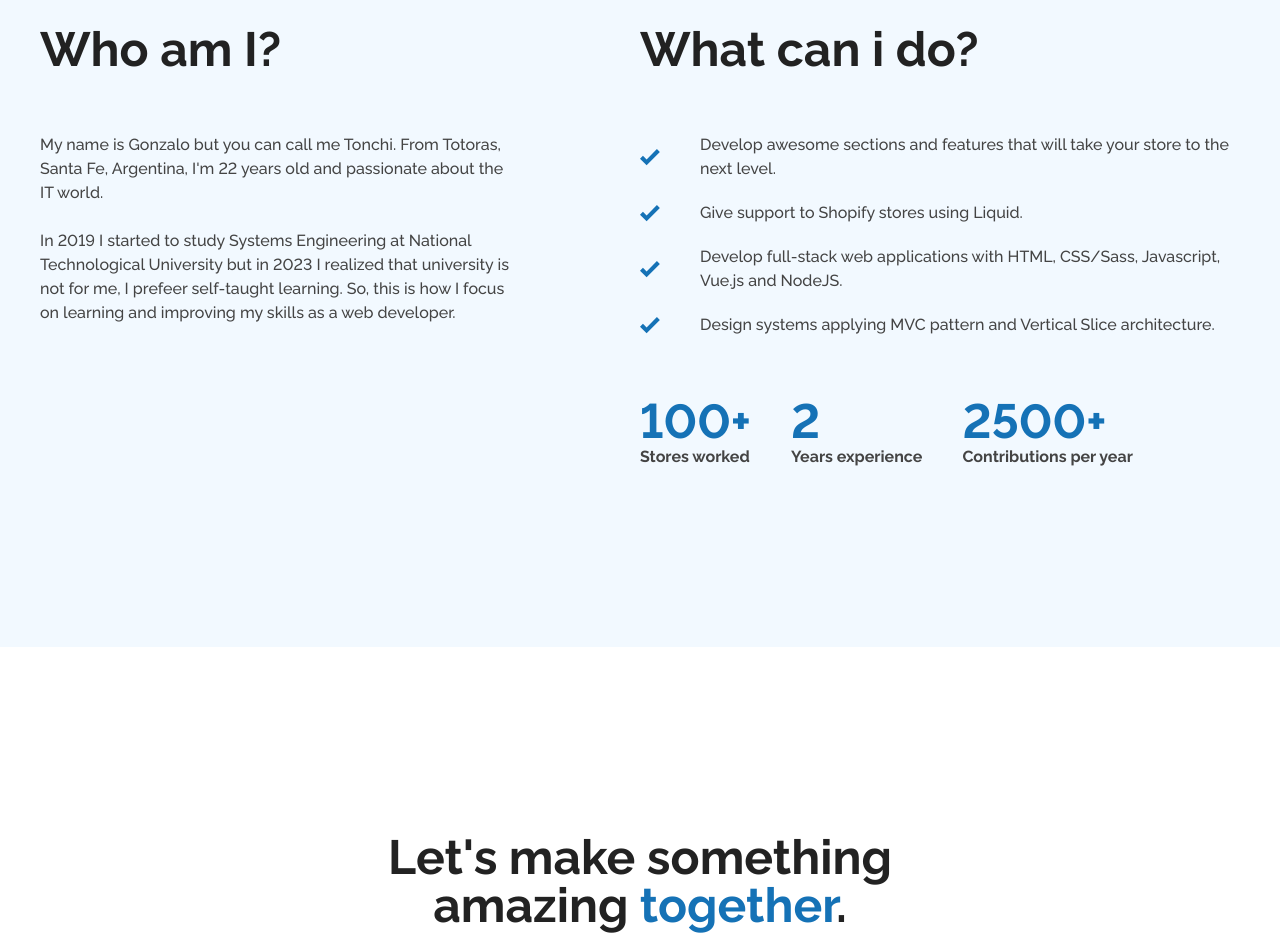
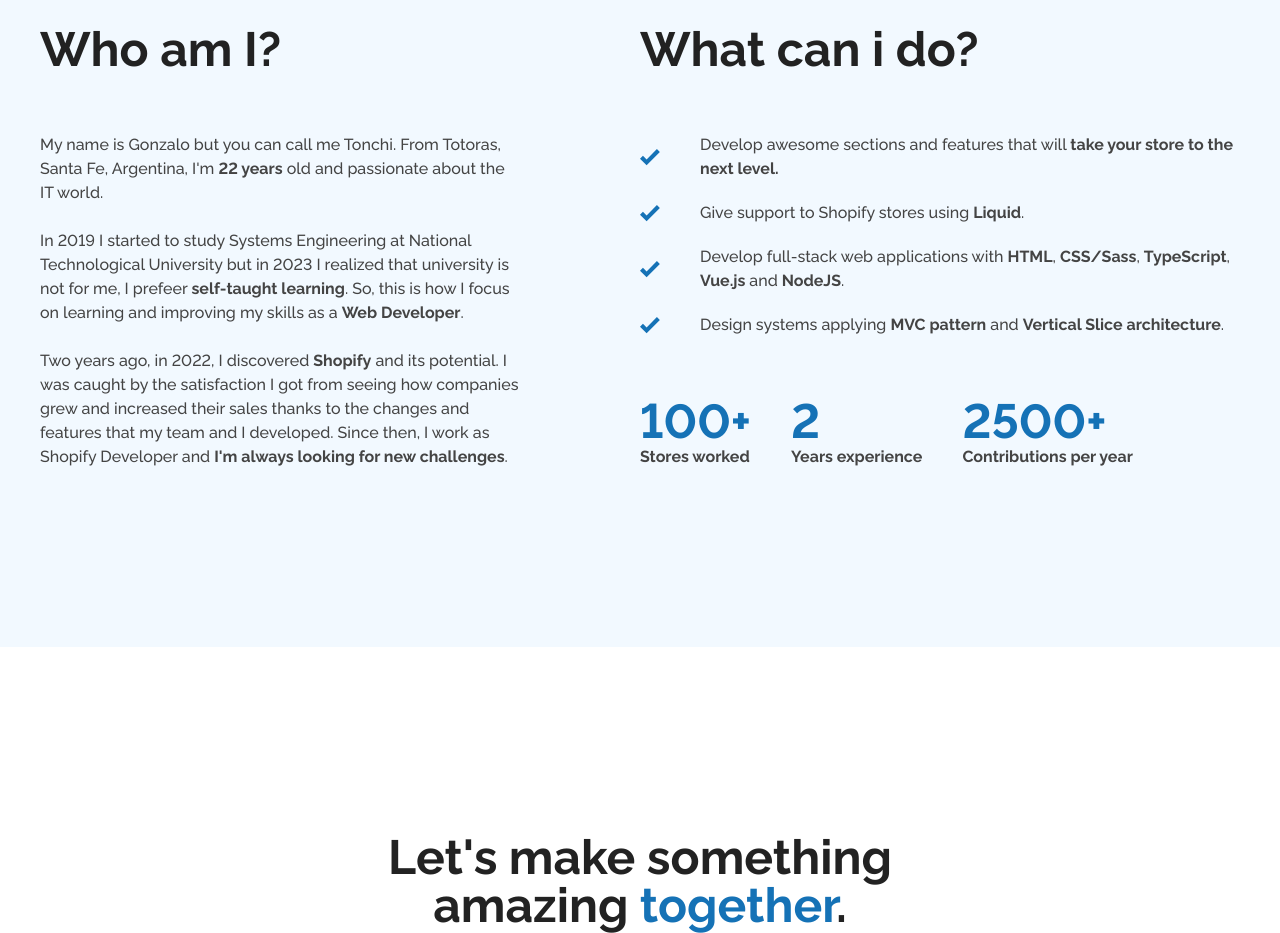
Before and after one commit to tonchiserra/portfolio-web, a Vue app: page / in a window 1280 px wide. Shown: the part 2360-3293 px from the top of the page. Built offline with nearby package versions, Linux system fonts and the light colour scheme.

Commit message:
update about

```diff
--- a/src/components/About.vue
+++ b/src/components/About.vue
@@ -8,19 +8,21 @@
       <div class="left">
         <h3>Who am I?</h3>
         <p>
-          My name is Gonzalo but you can call me Tonchi. From Totoras, Santa Fe, Argentina, I'm 22 years old and passionate about the IT world.
+          My name is Gonzalo but you can call me Tonchi. From Totoras, Santa Fe, Argentina, I'm <strong>22 years</strong> old and passionate about the IT world.
           <br><br>
-          In 2019 I started to study Systems Engineering at National Technological University but in 2023 I realized that university is not for me, I prefeer self-taught learning. So, this is how I focus on learning and improving my skills as a web developer.
+          In 2019 I started to study Systems Engineering at National Technological University but in 2023 I realized that university is not for me, I prefeer <strong>self-taught learning</strong>. So, this is how I focus on learning and improving my skills as a <strong>Web Developer</strong>.
+          <br><br>
+          Two years ago, in 2022, I discovered <strong>Shopify</strong> and its potential. I was caught by the satisfaction I got from seeing how companies grew and increased their sales thanks to the changes and features that my team and I developed. Since then, I work as Shopify Developer and <strong>I'm always looking for new challenges</strong>.
         </p>
       </div>
 
       <div class="right">
         <h3>What can i do?</h3>
         <div class="items">
-          <Item>Develop awesome sections and features that will take your store to the next level.</Item>
-          <Item>Give support to Shopify stores using Liquid.</Item>
-          <Item>Develop full-stack web applications with HTML, CSS/Sass, Javascript, Vue.js and NodeJS.</Item>
-          <Item>Design systems applying MVC pattern and Vertical Slice architecture.</Item>
+          <Item>Develop awesome sections and features that will <strong>take your store to the next level.</strong></Item>
+          <Item>Give support to Shopify stores using <strong>Liquid</strong>.</Item>
+          <Item>Develop full-stack web applications with <strong>HTML</strong>, <strong>CSS/Sass</strong>, <strong>TypeScript</strong>, <strong>Vue.js</strong> and <strong>NodeJS</strong>.</Item>
+          <Item>Design systems applying <strong>MVC pattern</strong> and <strong>Vertical Slice architecture</strong>.</Item>
         </div>
 
         <div class="numbers">
--- a/src/components/Experience.vue
+++ b/src/components/Experience.vue
@@ -60,7 +60,7 @@
 
     <div class="title page-width">
       <h3>Projects & Contributions</h3>
-      <a href="https://github.com/tonchiserra" target="_blank">View all my repositories</a>
+      <a href="https://github.com/tonchiserra?tab=repositories" target="_blank">View all my repositories</a>
     </div>
     <div class="side-projects">
       <Splide :has-track="false" :options="splideProjectsOptions" class="slide-projects" aria-label="Projects & contributions">
```
